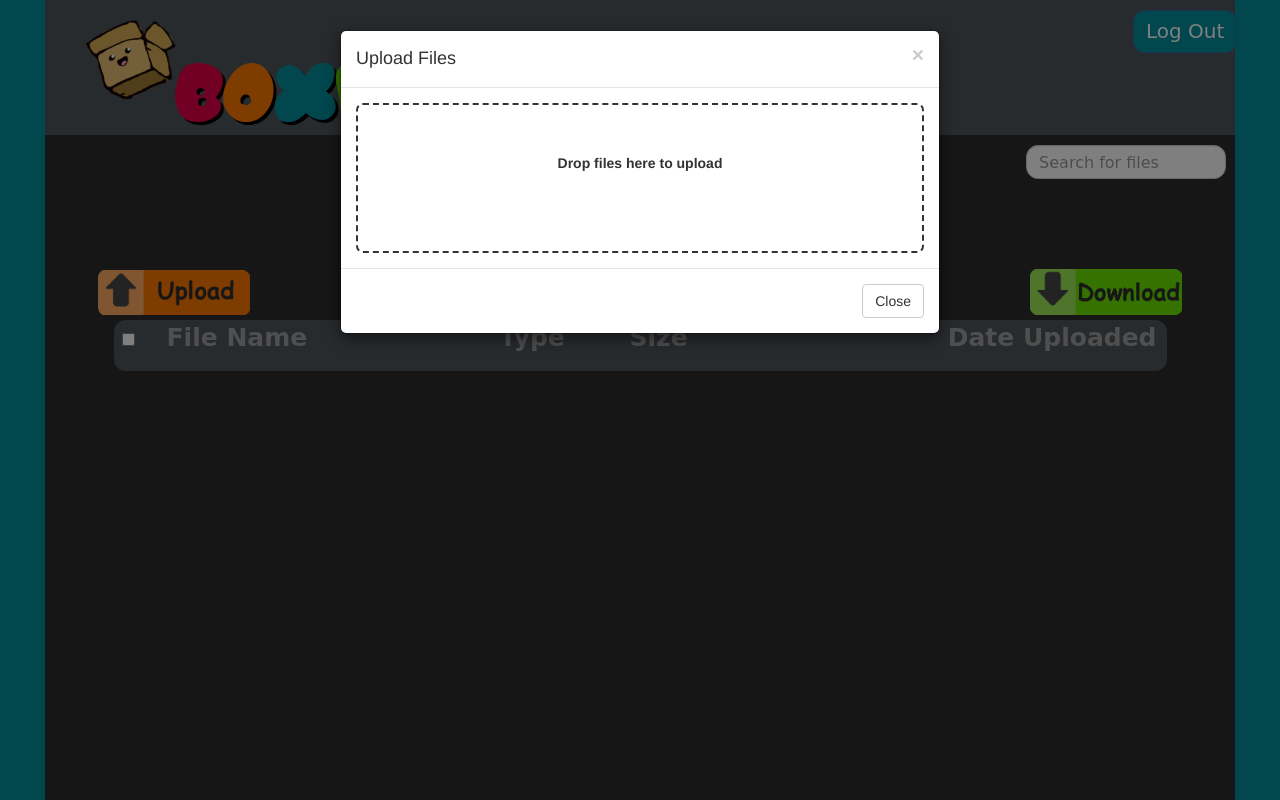
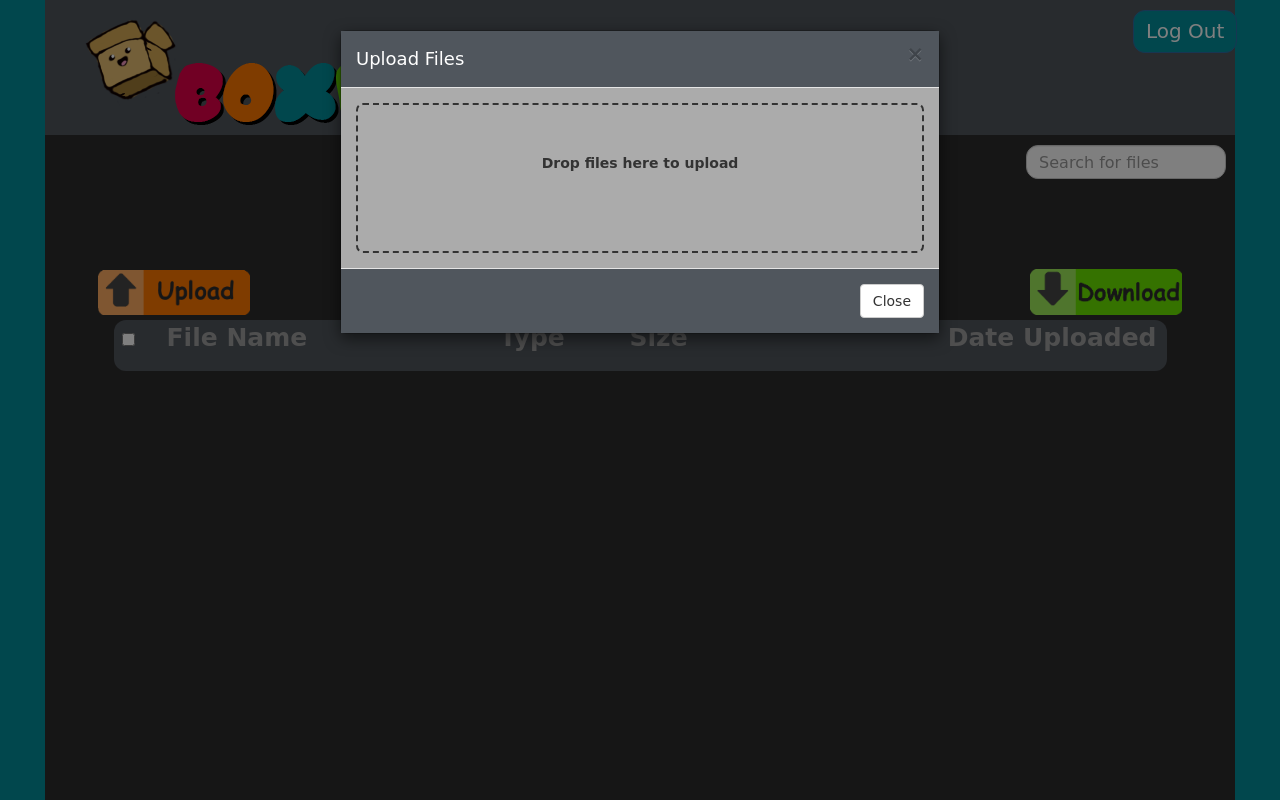
Before and after one commit to brewdd02/OnlineImage, a PHP site: page /dashboard.php in a window 1280 px wide, after a click that opens the changed part. Run offline with PHP 8.4, Linux system fonts and the light colour scheme; a user stored in the database is signed in; data comes from the database, SQL or seed files in the repository; lists and menus that the app fills with data are empty.

Commit message:
Added modal popup css

```diff
--- a/index/css/styles.css
+++ b/index/css/styles.css
@@ -178,6 +178,22 @@ tr:nth-child(odd) {
 	background-color: #6be400 !important;
 }
 
+.modal-header {
+	background-color: #50565D;
+	color: white;
+	font-family: "Comic Sans MS", cursive, sans-serif;
+}
+
+.modal-body {
+	background-color: #ABABAB;
+	font-family: "Comic Sans MS", cursive, sans-serif;
+}
+
+.modal-footer {
+	background-color: #50565D;
+	font-family: "Comic Sans MS", cursive, sans-serif;
+}
+
 .dropzone {
 	font-weight: bold;
 	text-align: center;
```
